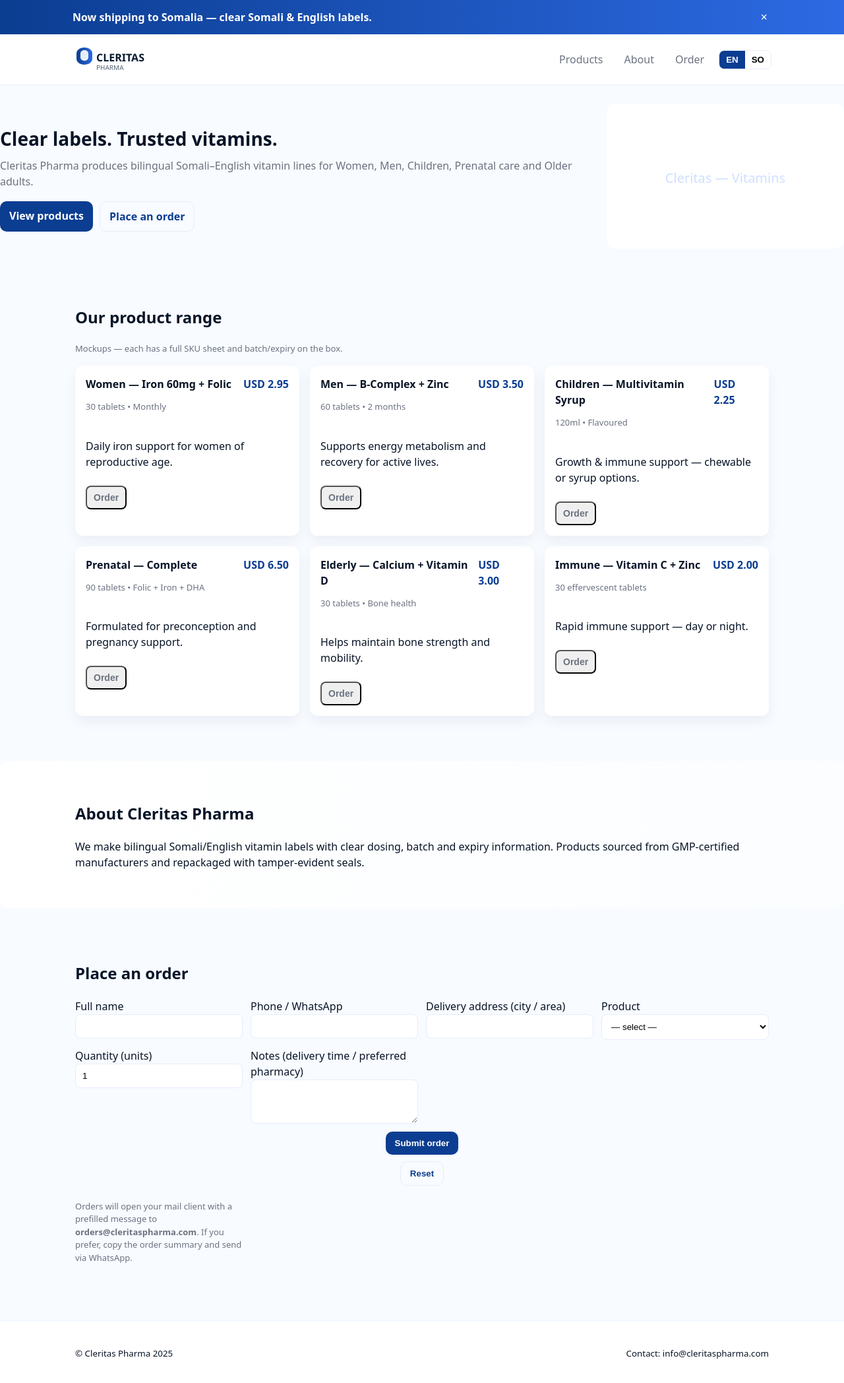
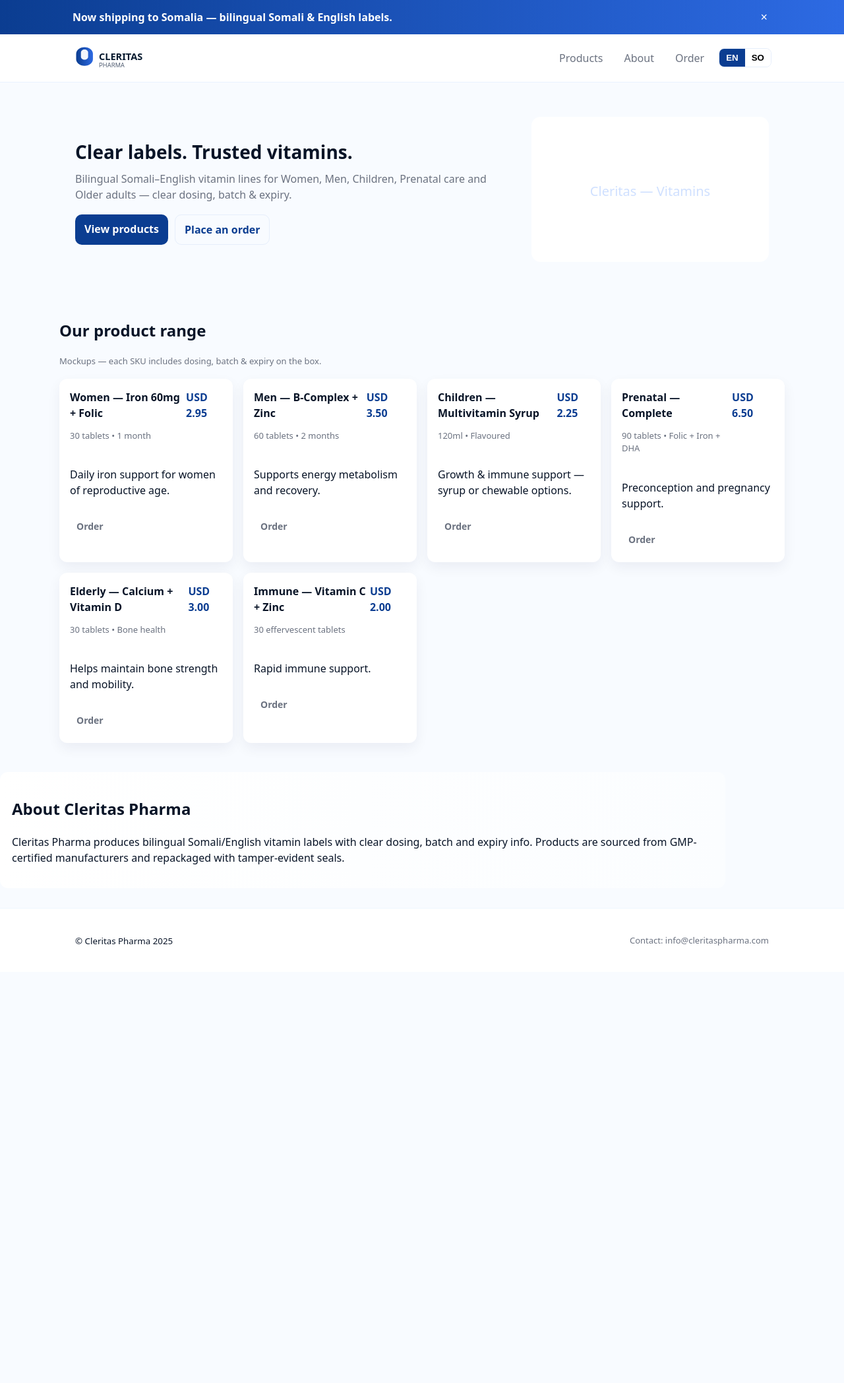
Before and after one commit to razaka88-spec/cleritas-landing, a plain HTML site: page index.html in a window 1280 px wide. Shown: the whole page at 66% size. After the commit the page ends 1473 px from the top, so only its background shows below. Drawn offline with Linux system fonts and the light colour scheme.

Commit message:
Improve SEO and update bilingual content in index.html
Updated the title and meta description for better SEO. Modified various text elements for clarity and consistency in both English and Somali languages.

```diff
--- a/index.html
+++ b/index.html
@@ -3,49 +3,46 @@
 <head>
   <meta charset="utf-8" />
   <meta name="viewport" content="width=device-width,initial-scale=1" />
-  <title>Cleritas Pharma — Vitamins & Supplements</title>
+  <title>Cleritas Pharma — Clear labels, trusted vitamins</title>
   <link rel="stylesheet" href="styles.css">
+  <meta name="description" content="Cleritas Pharma — Somali/English vitamin labels for women, men and children. Clear dosing, batch and expiry info.">
 </head>
 <body>
-  <!-- Top banner -->
   <div class="top-banner" id="top-banner">
     <div class="banner-inner">
-      <strong data-en>Now shipping to Somalia — clear Somali & English labels.</strong>
-      <strong data-so style="display:none">Hadda waxaan ka rarnaa Soomaaliya — calaamado cad oo Soomaali & Ingiriis ah.</strong>
+      <strong data-en>Now shipping to Somalia — bilingual Somali & English labels.</strong>
+      <strong data-so style="display:none">Hadda waxaan ka rarnaa Soomaaliya — calaamado af Soomaali & Ingiriis ah.</strong>
       <button id="banner-close" aria-label="Close banner">×</button>
     </div>
   </div>
 
-  <!-- Header / Logo / Nav -->
   <header class="site-header">
     <div class="header-inner">
-      <a class="brand" href="#">
-        <!-- Serious logo (SVG) -->
-        <svg class="logo" viewBox="0 0 200 48" xmlns="http://www.w3.org/2000/svg" aria-hidden="true" focusable="false">
+      <a class="brand" href="index.html" aria-label="Cleritas Pharma home">
+        <svg class="logo" viewBox="0 0 220 48" xmlns="http://www.w3.org/2000/svg" role="img" aria-hidden="true">
           <defs>
             <linearGradient id="lg1" x1="0" x2="1">
               <stop offset="0" stop-color="#0B3D91"/>
               <stop offset="1" stop-color="#2D6AE3"/>
             </linearGradient>
           </defs>
-          <!-- shield mark -->
           <g transform="translate(0,4)">
-            <path d="M18 2c7 0 12 4 12 9v8c0 5-5 9-12 9S6 24 6 19V11c0-5 5-9 12-9z" fill="url(#lg1)"/>
-            <path d="M18 6c3 0 6 2 6 5v6c0 3-3 5-6 5s-6-2-6-5v-6c0-3 3-5 6-5z" fill="#fff" opacity="0.9"/>
-            <text x="36" y="23" font-family="Segoe UI, Roboto, Arial" font-size="16" font-weight="700" fill="#071A2F">CLERITAS</text>
-            <text x="36" y="36" font-family="Segoe UI, Roboto, Arial" font-size="10" fill="#556175">PHARMA</text>
+            <path d="M20 2c8 0 14 5 14 11v9c0 6-6 11-14 11S6 28 6 22V13c0-6 6-11 14-11z" fill="url(#lg1)"/>
+            <path d="M20 6c3 0 6 2 6 5v7c0 3-3 5-6 5s-6-2-6-5v-7c0-3 3-5 6-5z" fill="#fff" opacity="0.95"/>
+            <text x="44" y="23" font-family="Poppins, system-ui, sans-serif" font-size="16" font-weight="700" fill="#071A2F">CLERITAS</text>
+            <text x="44" y="36" font-family="Inter, system-ui, sans-serif" font-size="10" fill="#556175">PHARMA</text>
           </g>
         </svg>
       </a>
 
-      <nav class="main-nav">
-        <a href="#products" class="nav-link" data-en>Products</a>
-        <a href="#about" class="nav-link" data-en>About</a>
-        <a href="#order" class="nav-link" data-en>Order</a>
+      <nav class="main-nav" aria-label="Main navigation">
+        <a class="nav-link" href="#products" data-en>Products</a>
+        <a class="nav-link" href="#about" data-en>About</a>
+        <a class="nav-link" href="order.html" data-en>Order</a>
 
-        <a href="#products" class="nav-link" data-so style="display:none">Alaabo</a>
-        <a href="#about" class="nav-link" data-so style="display:none">Ku saabsan</a>
-        <a href="#order" class="nav-link" data-so style="display:none">Dalbo</a>
+        <a class="nav-link" href="#products" data-so style="display:none">Alaabo</a>
+        <a class="nav-link" href="#about" data-so style="display:none">Ku saabsan</a>
+        <a class="nav-link" href="order.html" data-so style="display:none">Dalbo</a>
 
         <div class="lang-toggle" role="group" aria-label="Language">
           <button id="lang-en" class="lang active" data-lang="en">EN</button>
@@ -55,21 +52,21 @@
     </div>
   </header>
 
-  <!-- Hero -->
   <main>
     <section class="hero">
-      <div class="hero-inner">
+      <div class="hero-inner section-inner">
         <div class="hero-copy">
           <h1 data-en>Clear labels. Trusted vitamins.</h1>
           <h1 data-so style="display:none">Calaamado cad. Fiitamiino lagu kalsoonaan karo.</h1>
-          <p class="lead" data-en>Cleritas Pharma produces bilingual Somali–English vitamin lines for Women, Men, Children, Prenatal care and Older adults.</p>
-          <p class="lead" data-so style="display:none">Cleritas Pharma waxay soo saartaa fiitamiino af Soomaali–Ingiriis ah oo loogu talagalay Haween, Rag, Carruur, uurka iyo dadka waaweyn.</p>
+
+          <p class="lead" data-en>Bilingual Somali–English vitamin lines for Women, Men, Children, Prenatal care and Older adults — clear dosing, batch & expiry.</p>
+          <p class="lead" data-so style="display:none">Laynno fiitamiino af Soomaali–Ingiriis ah oo loogu talagalay Haween, Rag, Carruur, Uur iyo Dadka Waaweyn — qiyaas cad, batch & taariikh-dhicid.</p>
 
           <div class="hero-actions">
             <a href="#products" class="btn primary" data-en>View products</a>
             <a href="#products" class="btn primary" data-so style="display:none">Eeg alaabo</a>
-            <a href="#order" class="btn ghost" data-en>Place an order</a>
-            <a href="#order" class="btn ghost" data-so style="display:none">Gali dalab</a>
+            <a href="order.html" class="btn ghost" data-en>Place an order</a>
+            <a href="order.html" class="btn ghost" data-so style="display:none">Gali dalab</a>
           </div>
         </div>
 
@@ -82,22 +79,20 @@
       </div>
     </section>
 
-    <!-- Products -->
-    <section id="products" class="products-section">
-      <div class="section-inner">
+    <section id="products" class="products-section section-inner">
       <h2 data-en>Our product range</h2>
       <h2 data-so style="display:none">Alaabooyinkeenna</h2>
-        <p class="muted" data-en>Mockups — each has a full SKU sheet and batch/expiry on the box.</p>
-        <p class="muted" data-so style="display:none">Muuqaal-tusaale — mid kasta wuxuu leeyahay warqad faahfaahin iyo batch/taariikhda dhicitaanka sanduuqa.</p>
+      <p class="muted" data-en>Mockups — each SKU includes dosing, batch & expiry on the box.</p>
+      <p class="muted" data-so style="display:none">Muuqaal-tusaale — SKU kasta wuxuu leeyahay qiyaas, lambarka batch-ka iyo taariikh-dhicid sanduuqa ku qoran.</p>
 
       <div class="grid">
-          <!-- Product cards: I chose six SKUs you can refine -->
+        <!-- 6 product cards -->
         <article class="product-card" data-sku="CPF-W-001">
           <div class="pc-header">
             <div class="pc-title">
               <h3 data-en>Women — Iron 60mg + Folic</h3>
               <h3 data-so style="display:none">Haween — Bir 60mg + Folic</h3>
-                <p class="muted" data-en>30 tablets • Monthly</p>
+              <p class="muted" data-en>30 tablets • 1 month</p>
               <p class="muted" data-so style="display:none">30 kiniin • 1 bil</p>
             </div>
             <div class="price">USD 2.95</div>
@@ -105,8 +100,8 @@
           <p data-en>Daily iron support for women of reproductive age.</p>
           <p data-so style="display:none">Taageero bir maalinle ah haweenka da'da taranka.</p>
           <div class="pc-actions">
-              <button class="btn small view-product" data-sku="CPF-W-001" data-en>Order</button>
-              <button class="btn small view-product" data-sku="CPF-W-001" data-so style="display:none">Dalbo</button>
+            <a class="btn small" href="order.html?sku=CPF-W-001" data-en>Order</a>
+            <a class="btn small" href="order.html?sku=CPF-W-001" data-so style="display:none">Dalbo</a>
           </div>
         </article>
 
@@ -120,11 +115,11 @@
             </div>
             <div class="price">USD 3.50</div>
           </div>
-            <p data-en>Supports energy metabolism and recovery for active lives.</p>
-            <p data-so style="display:none">Wuxuu taageeraa tamarta iyo soo kabashada nolosha firfircoon.</p>
+          <p data-en>Supports energy metabolism and recovery.</p>
+          <p data-so style="display:none">Wuxuu taageeraa tamarta iyo soo kabashada.</p>
           <div class="pc-actions">
-              <button class="btn small view-product" data-sku="CPF-M-001" data-en>Order</button>
-              <button class="btn small view-product" data-sku="CPF-M-001" data-so style="display:none">Dalbo</button>
+            <a class="btn small" href="order.html?sku=CPF-M-001" data-en>Order</a>
+            <a class="btn small" href="order.html?sku=CPF-M-001" data-so style="display:none">Dalbo</a>
           </div>
         </article>
 
@@ -138,11 +133,11 @@
             </div>
             <div class="price">USD 2.25</div>
           </div>
-            <p data-en>Growth & immune support — chewable or syrup options.</p>
-            <p data-so style="display:none">Taageero koboc & difaac — kiniin la nuugo ama syrup.</p>
+          <p data-en>Growth & immune support — syrup or chewable options.</p>
+          <p data-so style="display:none">Taageero koboc & difaac — syrup ama kiniin la nuugo.</p>
           <div class="pc-actions">
-              <button class="btn small view-product" data-sku="CPF-K-001" data-en>Order</button>
-              <button class="btn small view-product" data-sku="CPF-K-001" data-so style="display:none">Dalbo</button>
+            <a class="btn small" href="order.html?sku=CPF-K-001" data-en>Order</a>
+            <a class="btn small" href="order.html?sku=CPF-K-001" data-so style="display:none">Dalbo</a>
           </div>
         </article>
 
@@ -156,11 +151,11 @@
             </div>
             <div class="price">USD 6.50</div>
           </div>
-            <p data-en>Formulated for preconception and pregnancy support.</p>
-            <p data-so style="display:none">Loogu talagalay taageerada uurka iyo kahor uurka.</p>
+          <p data-en>Preconception and pregnancy support.</p>
+          <p data-so style="display:none">Taageerada kahor uurka iyo inta lagu jiro uurka.</p>
           <div class="pc-actions">
-              <button class="btn small view-product" data-sku="CPF-PREN-001" data-en>Order</button>
-              <button class="btn small view-product" data-sku="CPF-PREN-001" data-so style="display:none">Dalbo</button>
+            <a class="btn small" href="order.html?sku=CPF-PREN-001" data-en>Order</a>
+            <a class="btn small" href="order.html?sku=CPF-PREN-001" data-so style="display:none">Dalbo</a>
           </div>
         </article>
 
@@ -177,8 +172,8 @@
           <p data-en>Helps maintain bone strength and mobility.</p>
           <p data-so style="display:none">Waxay ka caawisaa ilaalinta xoogga lafaha iyo dhaqdhaqaaqa.</p>
           <div class="pc-actions">
-              <button class="btn small view-product" data-sku="CPF-ELD-001" data-en>Order</button>
-              <button class="btn small view-product" data-sku="CPF-ELD-001" data-so style="display:none">Dalbo</button>
+            <a class="btn small" href="order.html?sku=CPF-ELD-001" data-en>Order</a>
+            <a class="btn small" href="order.html?sku=CPF-ELD-001" data-so style="display:none">Dalbo</a>
           </div>
         </article>
 
@@ -192,102 +187,32 @@
             </div>
             <div class="price">USD 2.00</div>
           </div>
-            <p data-en>Rapid immune support — day or night.</p>
-            <p data-so style="display:none">Taageero difaac degdeg ah — maalin ama habeen.</p>
+          <p data-en>Rapid immune support.</p>
+          <p data-so style="display:none">Taageero difaac degdeg ah.</p>
           <div class="pc-actions">
-              <button class="btn small view-product" data-sku="CPF-IMM-001" data-en>Order</button>
-              <button class="btn small view-product" data-sku="CPF-IMM-001" data-so style="display:none">Dalbo</button>
+            <a class="btn small" href="order.html?sku=CPF-IMM-001" data-en>Order</a>
+            <a class="btn small" href="order.html?sku=CPF-IMM-001" data-so style="display:none">Dalbo</a>
           </div>
         </article>
       </div>
-      </div>
     </section>
 
-    <!-- About -->
-    <section id="about" class="about">
-      <div class="section-inner">
+    <section id="about" class="about section-inner">
       <h2 data-en>About Cleritas Pharma</h2>
       <h2 data-so style="display:none">Ku saabsan Cleritas Pharma</h2>
-        <p data-en>We make bilingual Somali/English vitamin labels with clear dosing, batch and expiry information. Products sourced from GMP-certified manufacturers and repackaged with tamper-evident seals.</p>
-        <p data-so style="display:none">Waxaan sameynaa calaamado fiitamiino oo af Soomaali/Ingiriis ah oo leh qiyaas cad, batch iyo taariikh-dhicid. Alaabooyinka waxaa laga keenayaa soo-saareyaal GMP leh waxaana dib loo baakadeeyaa iyadoo la isticmaalayo xirmooyin muujinaya haddii la farageliyey.</p>
-      </div>
-    </section>
-
-    <!-- Ordering section -->
-    <section id="order" class="order-section">
-      <div class="section-inner">
-        <h2 data-en>Place an order</h2>
-        <h2 data-so style="display:none">Gali dalab</h2>
-
-        <form id="order-form" class="order-form" autocomplete="on">
-          <div class="form-row">
-            <label data-en for="cust-name">Full name</label>
-            <label data-so for="cust-name" style="display:none">Magaca oo buuxa</label>
-            <input id="cust-name" name="name" required>
-          </div>
-
-          <div class="form-row">
-            <label data-en for="cust-phone">Phone / WhatsApp</label>
-            <label data-so for="cust-phone" style="display:none">Telefoon / WhatsApp</label>
-            <input id="cust-phone" name="phone" required>
-          </div>
-
-          <div class="form-row">
-            <label data-en for="cust-address">Delivery address (city / area)</label>
-            <label data-so for="cust-address" style="display:none">Cinwaanka gaarsiinta (magaalo / deegaan)</label>
-            <input id="cust-address" name="address" required>
-          </div>
-
-          <div class="form-row">
-            <label data-en for="product-select">Product</label>
-            <label data-so for="product-select" style="display:none">Alaabta</label>
-            <select id="product-select" name="product" required>
-              <option value="">— select —</option>
-              <option value="CPF-W-001">Women — Iron 60mg + Folic (CPF-W-001)</option>
-              <option value="CPF-M-001">Men — B-Complex + Zinc (CPF-M-001)</option>
-              <option value="CPF-K-001">Children — Multivitamin Syrup (CPF-K-001)</option>
-              <option value="CPF-PREN-001">Prenatal — Complete (CPF-PREN-001)</option>
-              <option value="CPF-ELD-001">Elderly — Calcium + Vitamin D (CPF-ELD-001)</option>
-              <option value="CPF-IMM-001">Immune — Vitamin C + Zinc (CPF-IMM-001)</option>
-            </select>
-          </div>
-
-          <div class="form-row">
-            <label data-en for="qty">Quantity (units)</label>
-            <label data-so for="qty" style="display:none">Tirada</label>
-            <input id="qty" name="quantity" type="number" min="1" value="1" required>
-          </div>
-
-          <div class="form-row">
-            <label data-en for="notes">Notes (delivery time / preferred pharmacy)</label>
-            <label data-so for="notes" style="display:none">Faallooyin (waqtiga gaarsiinta / farmashiiga la doorbido)</label>
-            <textarea id="notes" name="notes" rows="3"></textarea>
-          </div>
-
-          <div class="form-row form-actions">
-            <button type="submit" class="btn primary" data-en>Submit order</button>
-            <button type="submit" class="btn primary" data-so style="display:none">Gudbi dalabka</button>
-            <button type="button" id="order-reset" class="btn ghost" data-en>Reset</button>
-            <button type="button" id="order-reset-so" class="btn ghost" data-so style="display:none">Nadiifi</button>
-          </div>
-
-          <p class="muted small" style="margin-top:10px" data-en>Orders will open your mail client with a prefilled message to <strong>orders@cleritaspharma.com</strong>. If you prefer, copy the order summary and send via WhatsApp.</p>
-          <p class="muted small" data-so style="display:none">Dalabyadu waxay furi doonaan barnaamijka email-ka oo farriin hor-qor ah u diraya <strong>orders@cleritaspharma.com</strong>. Haddii aad doorbidayso, koobbi oo dir via WhatsApp.</p>
-        </form>
-
-        <div id="order-confirm" class="order-confirm" aria-live="polite" style="display:none"></div>
-      </div>
+      <p data-en>Cleritas Pharma produces bilingual Somali/English vitamin labels with clear dosing, batch and expiry info. Products are sourced from GMP-certified manufacturers and repackaged with tamper-evident seals.</p>
+      <p data-so style="display:none">Cleritas Pharma waxay soo saartaa calaamado fiitamiino af Soomaali/Ingiriis ah oo leh qiyaas cad, lambarka batch-ka iyo taariikh-dhicid. Alaabooyinka waxaa laga keenayaa soo-saareyaal GMP ah waxaana dib loo baakadeeyaa iyadoo la adeegsanayo xirmooyin muujinaya haddii wax la farageliyey.</p>
     </section>
   </main>
 
   <footer class="site-footer">
-    <div class="section-inner">
+    <div class="section-inner footer-inner">
       <div class="footer-left">
         <small>© Cleritas Pharma <span id="year"></span></small>
       </div>
-      <div class="footer-right">
-        <small data-en>Contact: info@cleritaspharma.com</small>
-        <small data-so style="display:none">Email: info@cleritaspharma.com</small>
+      <div class="footer-right small">
+        <span data-en>Contact: info@cleritaspharma.com</span>
+        <span data-so style="display:none">Email: info@cleritaspharma.com</span>
       </div>
     </div>
   </footer>
```
Lines whose indentation alone changed are shown as unchanged.
